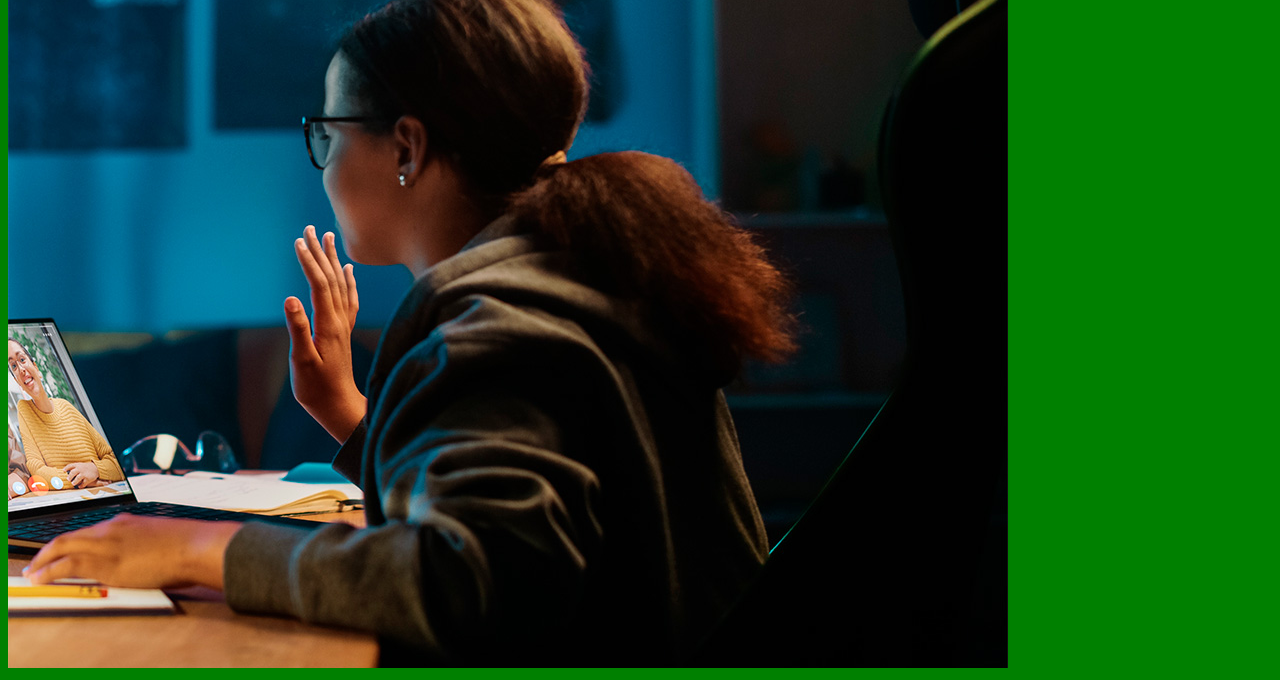
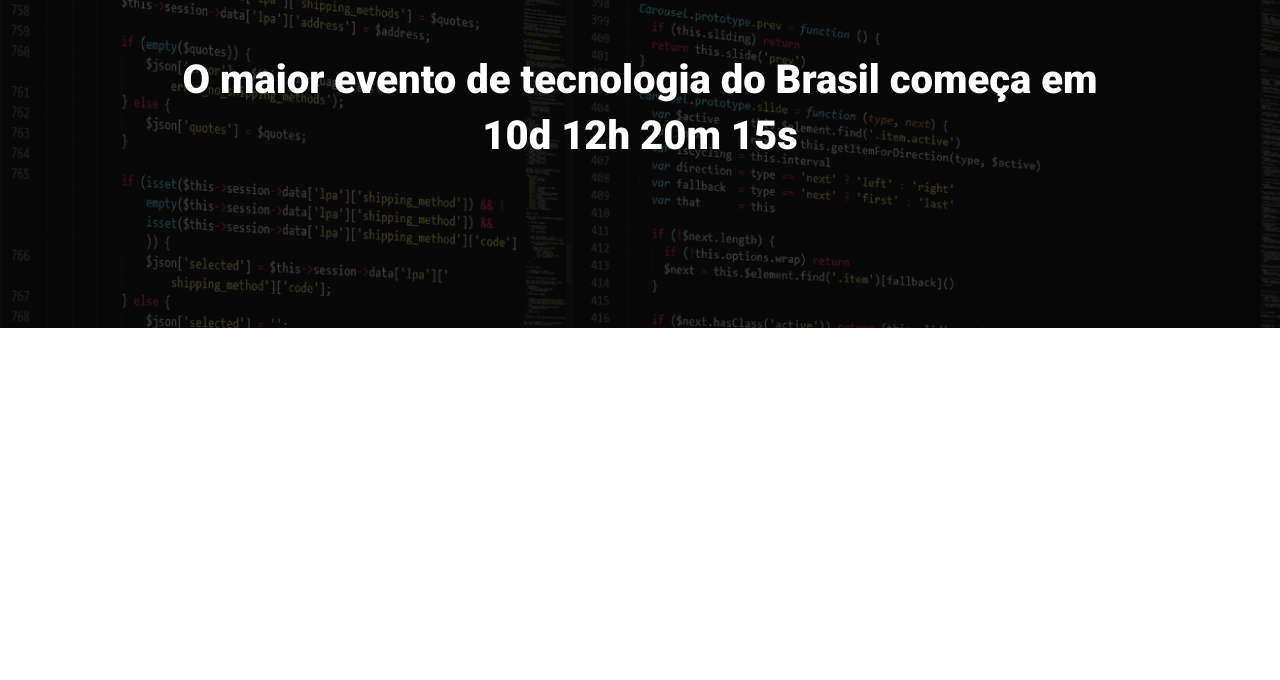
Before and after one commit to Haalper/Modulo22_LandingPage, a website built with Parcel: page src/index.html in a window 1280 px wide. Shown: the part 160-840 px from the top of the page. After the commit the page ends 800 px from the top, so only its background shows below. Built offline with nearby package versions, Linux system fonts and the light colour scheme.

Commit message:
criando o hero

```diff
--- a/src/index.html
+++ b/src/index.html
@@ -1,14 +1,24 @@
 <!DOCTYPE html>
-<html lang="en">
+<html lang="pt-br">
 <head>
     <meta charset="UTF-8">
     <meta name="viewport" content="width=device-width, initial-scale=1.0">
-    <title>Document</title>
+    <title>EBAC Tech Talks</title>
+    <link rel="preconnect" href="https://fonts.googleapis.com">
+    <link rel="preconnect" href="https://fonts.gstatic.com" crossorigin>
+    <link href="https://fonts.googleapis.com/css2?family=Roboto:wght@400;700;900&display=swap" rel="stylesheet">
     <link rel="stylesheet" href="styles/main.scss">
 </head>
 <body>
-    <h1>Olá</h1>
-    <img src="./images/backend.png" alt="">
+    <header class="hero">
+        <div class="container">
+            <img class="hero__logo" src="./images/ebac_logo.svg" alt="EBAC">
+            <p class="hero__text">
+                O maior evento de tecnologia do Brasil começa em 10d 12h 20m 15s
+            </p>
+        </div>
+    </header>
+
     <script src="scripts/main.js"></script>
 </body>
 </html>
--- /dev/null
+++ b/src/styles/hero.scss
@@ -0,0 +1,51 @@
+.hero {
+    padding-top: 64px;
+    padding-bottom: 100px;
+    background-image: url(../images/fundo.png);
+    background-repeat: no repeat;
+    background-size: cover;
+    position: relative;
+
+    .container {
+        position: relative;
+    }
+
+    &::before {
+        position: absolute;
+        top: 0;
+        left: 0;
+        width: 100%;
+        height: 100%;
+        background-color: #000;
+        content: '';
+        opacity: .7;
+    }
+
+    &__text {
+        margin-top: 64px;
+        margin-bottom: 64px;
+        font-size: 40px;
+        line-height: 56px;
+        font-weight: 800;
+        text-align: center;
+    }
+
+    &__logo {
+        margin: 0 auto;
+        height: 80px;
+    }
+
+    @media (max-width: 640px) {
+        padding: 40px 0;
+
+        &__logo {
+            height: 40px;
+        }
+
+        &__text {
+            font-size: 22px;
+            line-height: 24px;
+            margin: 24px 0;
+        }
+    }
+}
--- a/src/styles/main.scss
+++ b/src/styles/main.scss
@@ -1,3 +1,23 @@
-body {
-    background-color: green;
+@use 'hero';
+
+* {
+    margin: 0;
+    padding: 0;
+    box-sizing: border-box;
+    font-family: Roboto, sans-serif;
+    color: #fff;
 }
+
+.container {
+    max-width: 960px;
+    width: 100%;
+    margin: 0 auto;
+
+    @media (max-width: 640px) {
+        max-width: 80%;
+    }
+
+    @media (max-width: 1024px) {
+        max-width: 90%;
+    }
+}
```
Also changed, not shown: dist/index.html, dist/styles/main.css, 1 other file.
